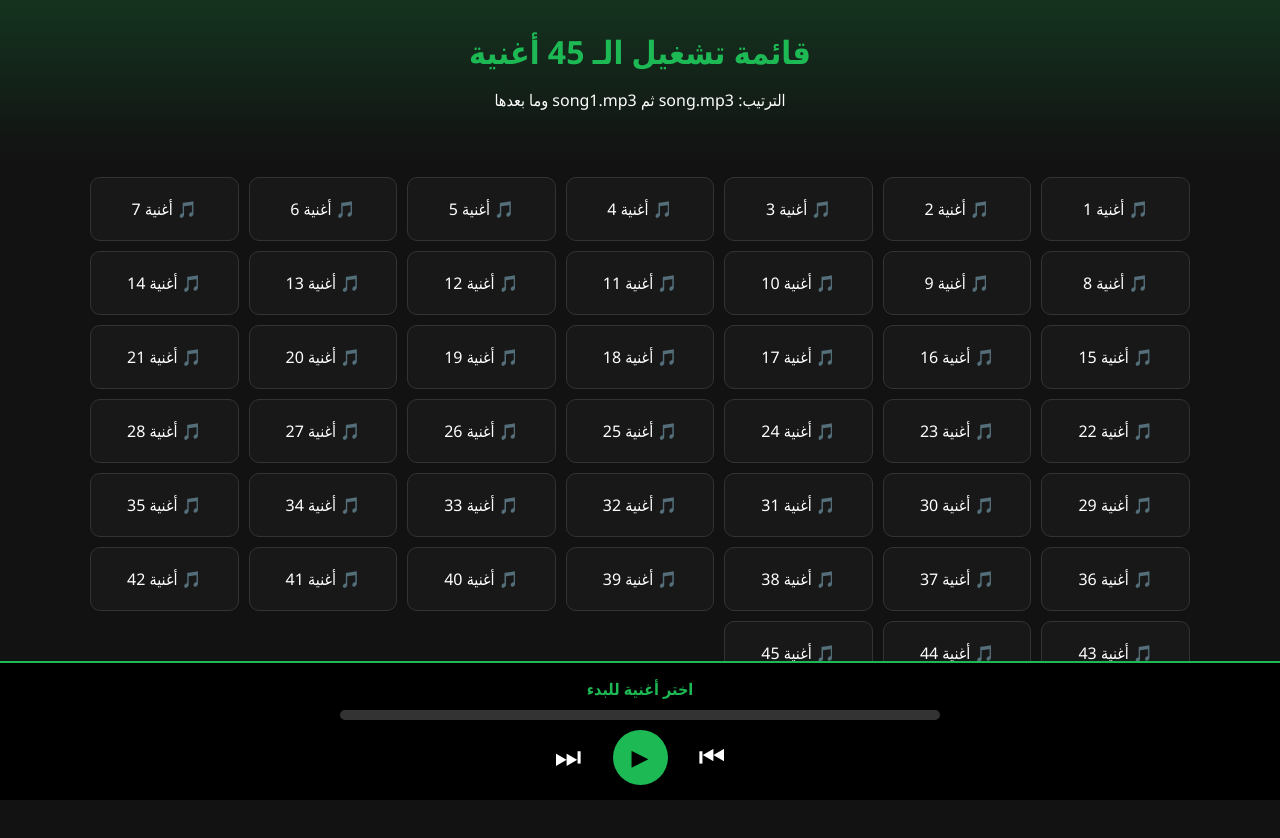
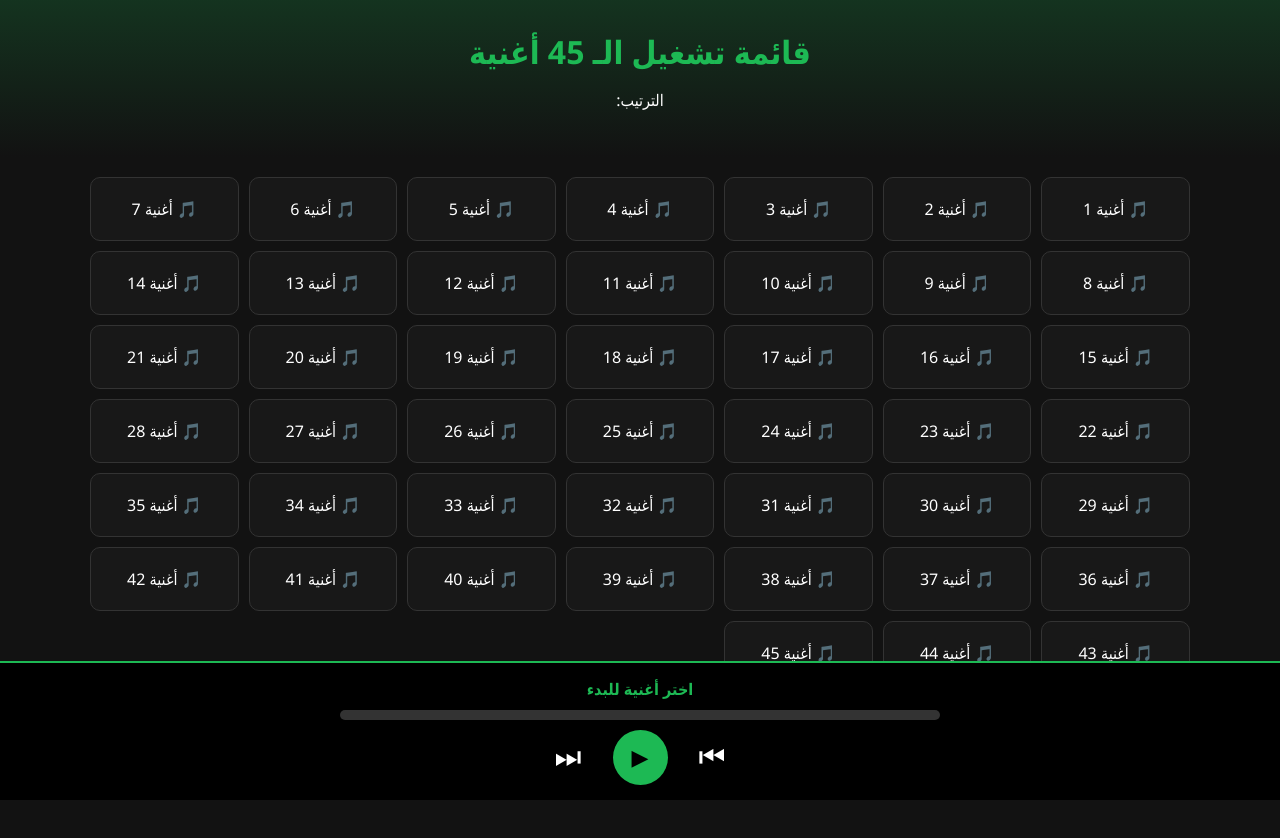
Before and after one commit to Z3EM2006/song.mp3-, a plain HTML site: page index.html in a window 1280 px wide. Drawn offline with Linux system fonts and the light colour scheme.

Commit message:
Update index.html

```diff
--- a/index.html
+++ b/index.html
@@ -90,7 +90,7 @@
 
     <header>
         <h1>قائمة تشغيل الـ 45 أغنية</h1>
-        <p>الترتيب: song.mp3 ثم song1.mp3 وما بعدها</p>
+        <p>الترتيب: </p>
     </header>
 
     <div class="grid">
```
